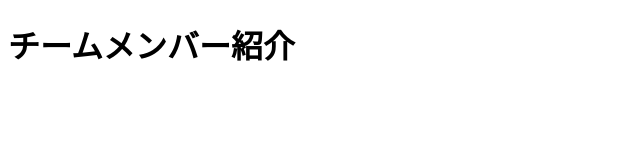
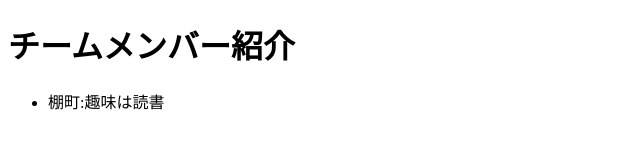
Before and after one commit to you000-000/group2, a plain HTML site: page index.html in a window 1280 px wide. Shown: the whole page, without its empty margins (0-640 px from the left). Drawn offline with Linux system fonts and the light colour scheme.

Commit message:
変更
自己紹介

```diff
--- a/index.html
+++ b/index.html
@@ -9,6 +9,7 @@
     <h1>チームメンバー紹介</h1>
     <ul>
         <!--メンバー紹介をここに追加-->
+        <li>棚町:趣味は読書</li>
     </ul>
 </body>
 </html>
```
